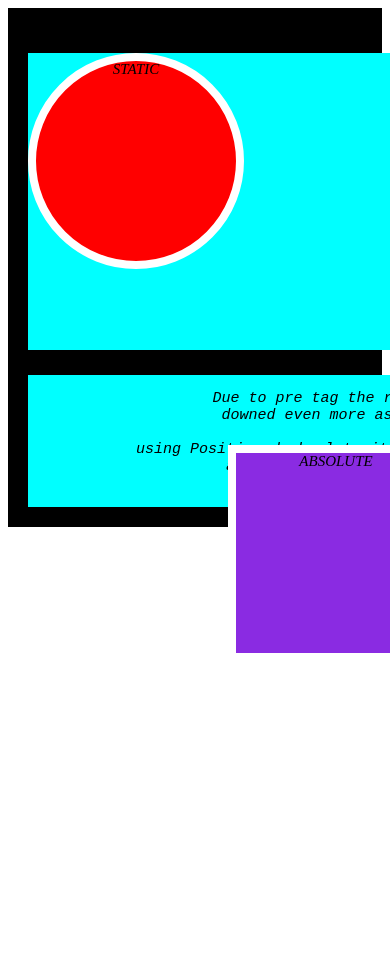
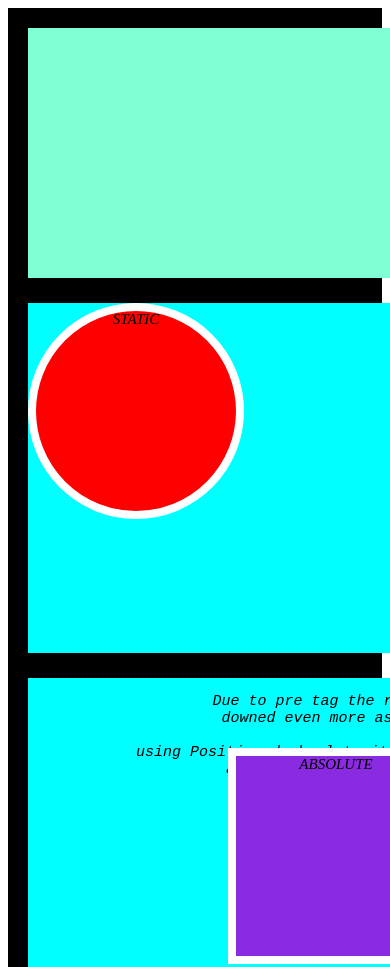
Before and after one commit to started-0/mediaquery, a plain HTML site: page index.html in a window 390 px wide. Shown: the top 967 px of the page. Before the commit the page ends 844 px from the top, so only its background shows below. Drawn offline with Linux system fonts and the light colour scheme.

Commit message:
Update index.html

```diff
--- a/index.html
+++ b/index.html
@@ -71,13 +71,6 @@
             font-size: 15px;
             font-style: italic;
         }
-
-        @media (max-width: 768px) {
-            .grid-container {
-                grid-template-columns: 1fr;
-                grid-template-rows: auto;
-            }
-        }
     </style>
 </head>
 <body>
```
